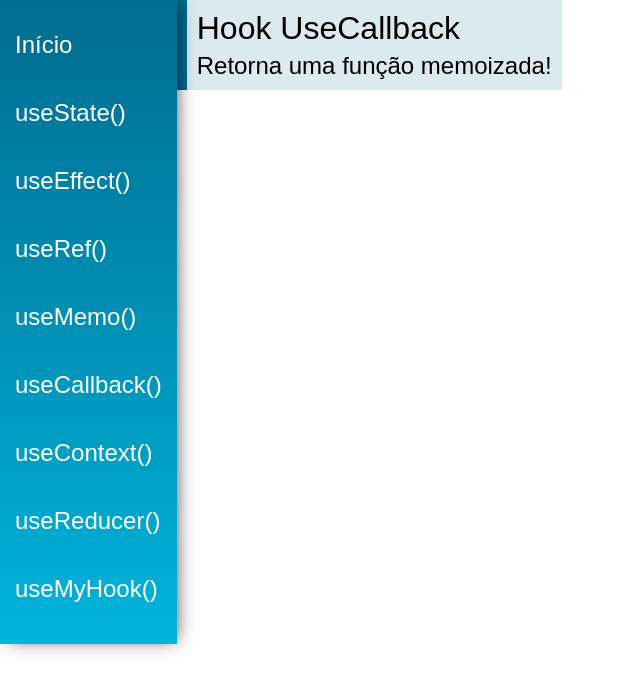
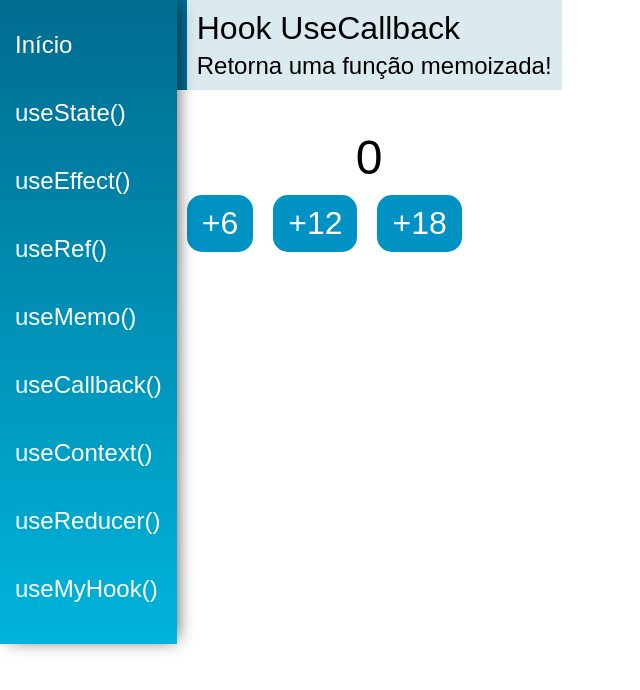
Before and after one commit to Lukas656/Navegacao-react-router, a React (Create React App) app: page /useCallback in a window 1280 px wide. Shown: the top 690 px of the page, without its empty margins (0-640 px from the left). Built offline with nearby package versions, Linux system fonts and the light colour scheme.

Commit message:
Hook UseCallback Retorna uma função memoizada!

```diff
--- a/src/views/examples/UseCallback.jsx
+++ b/src/views/examples/UseCallback.jsx
@@ -1,13 +1,26 @@
-import React from 'react'
+import React, { useCallback, useState } from 'react'
 import PageTitle from '../../components/layout/PageTitle'
+import UseCallbackButtons from './UseCallbackButtons'
 
 const UseCallback = (props) => {
+   const [count, setCount] = useState(0)
+
+   const inc =  useCallback(function (delta){
+        setCount(current => current + delta)
+    }, [setCount])
+
+
     return (
         <div className="UseCallback">
             <PageTitle
                 title="Hook UseCallback"
                 subtitle="Retorna uma função memoizada!"
             />
+
+                <div className='center'>
+                    <span className='text'>{count}</span>
+                </div>
+                <UseCallbackButtons inc={inc}/>
         </div>
     )
 }
--- /dev/null
+++ b/src/views/examples/UseCallbackButtons.jsx
@@ -0,0 +1,17 @@
+import React from "react";
+
+const useCallbackButtons = props => {
+    console.log('render.....................');
+    return (
+        <div>
+            <button className='btn'
+                onClick={() => props.inc(6)}>+6</button>
+            <button className='btn'
+                onClick={() => props.inc(12)}>+12</button>
+            <button className='btn'
+                onClick={() => props.inc(18)}>+18</button>
+        </div>
+    )
+}
+
+export default React.memo(useCallbackButtons)
```
